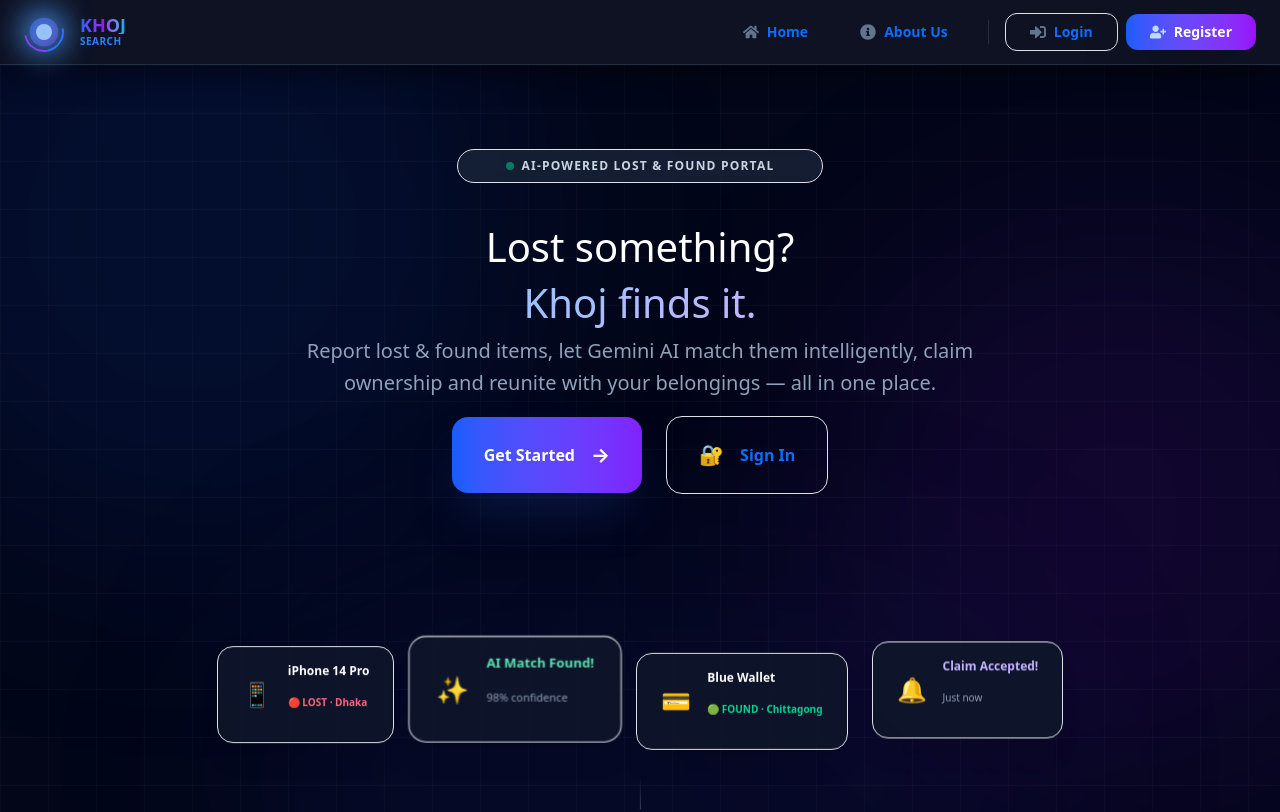
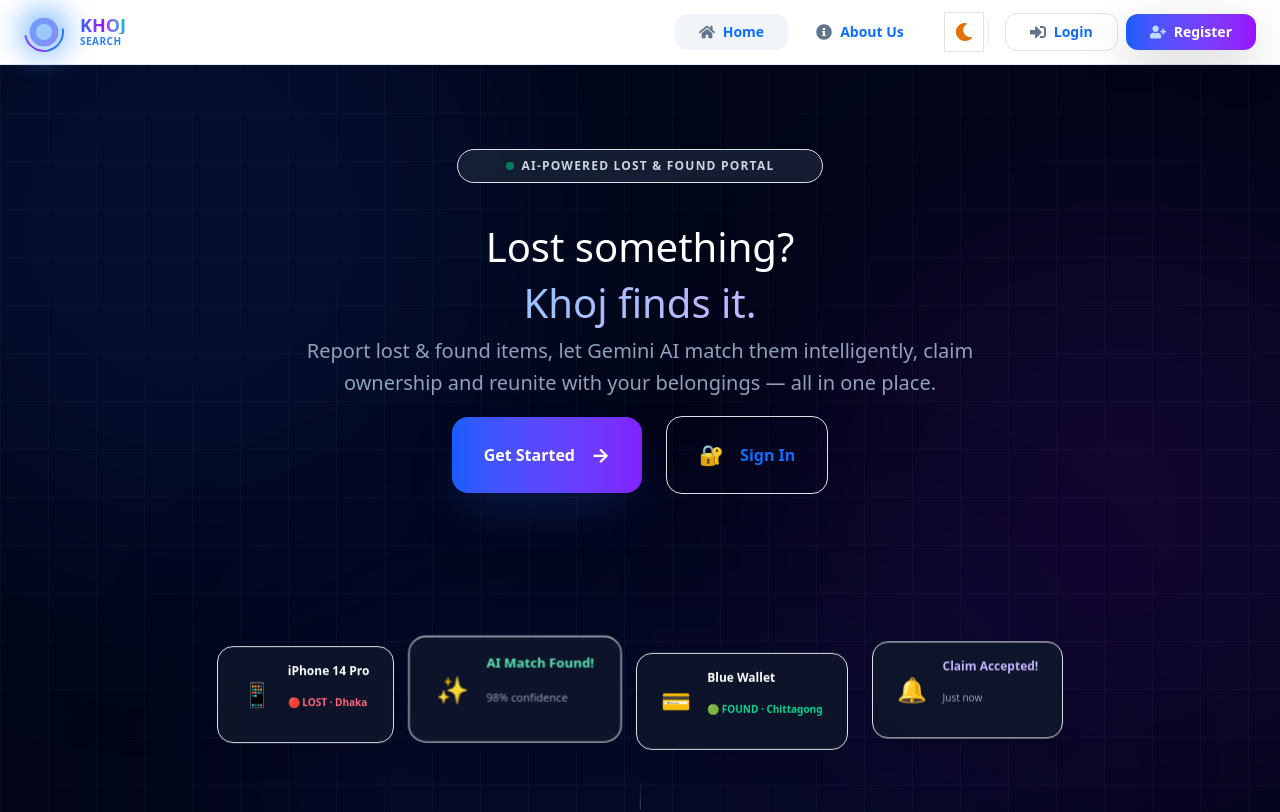
Before and after one commit to Kazi-Ishmamul/Khoj, a React (Vite) app in the folder client/: page / in a window 1280 px wide. Shown: the top 812 px of the page. Built offline with nearby package versions, Linux system fonts and the light colour scheme; the HTML template or start-up script is replaced by a standard one.

Commit message:
feat: implement dark mode toggle in HomeNavbar and MainLayout
- Updated HomeNavbar to include theme toggle button for dark mode.
- Enhanced MainLayout to manage dark mode state and persist it in local storage.
- Modified index.css to support background color transitions for light and dark themes.

```diff
--- a/client/src/components/HomeNavbar.tsx
+++ b/client/src/components/HomeNavbar.tsx
@@ -1,6 +1,6 @@
-import { Link } from 'react-router-dom';
+import { Link, useLocation } from 'react-router-dom';
 import { useState } from 'react';
-import { FaBars, FaTimes, FaHome, FaInfoCircle, FaSignInAlt, FaUserPlus } from 'react-icons/fa';
+import { FaBars, FaTimes, FaHome, FaInfoCircle, FaSignInAlt, FaUserPlus, FaSun, FaMoon } from 'react-icons/fa';
 import KhojLogo from './KhojLogo';
 
 const navLinks = [
@@ -13,13 +13,44 @@ const ctaLinks = [
     { label: 'Register', path: '/register', icon: <FaUserPlus /> },
 ];
 
-const HomeNavbar = () => {
+type HomeNavbarProps = {
+    isHomePage: boolean;
+    homeIsDark: boolean;
+    onToggleHomeTheme: () => void;
+};
+
+const HomeNavbar = ({ isHomePage, homeIsDark, onToggleHomeTheme }: HomeNavbarProps) => {
     const [isOpen, setIsOpen] = useState(false);
+    const location = useLocation();
+
+    const lightHome = isHomePage && !homeIsDark;
+
+    const navShell =
+        'sticky top-0 z-50 border-b backdrop-blur-2xl transition-[background-color,border-color,box-shadow] duration-300';
+    const navClass = lightHome
+        ? `${navShell} border-slate-200/90 bg-white/90 shadow-sm shadow-slate-200/50`
+        : `${navShell} border-slate-700/60 bg-slate-950/95 shadow-xl shadow-black/30`;
+
+    const linkMuted = lightHome
+        ? 'text-slate-600 hover:text-slate-900'
+        : 'text-slate-400 hover:text-white';
+    const iconMuted = lightHome ? 'text-slate-500' : 'text-slate-500';
+    const dividerClass = lightHome ? 'bg-slate-200/80' : 'bg-slate-700/60';
+
+    const loginBtn = lightHome
+        ? 'text-slate-700 border-slate-200 hover:border-slate-300 hover:text-slate-900 hover:bg-slate-50'
+        : 'text-slate-300 border-slate-700 hover:border-slate-500 hover:text-white hover:bg-slate-800/60';
+
+    const mobilePanel = lightHome
+        ? 'border-slate-200/80 bg-white/95'
+        : 'border-slate-700/60 bg-slate-900/90';
+
+    const themeBtn = lightHome
+        ? 'border-slate-200 bg-white text-amber-600 hover:bg-slate-50 hover:border-slate-300'
+        : 'border-slate-700 bg-slate-900 text-amber-300 hover:bg-slate-800 hover:text-amber-200';
 
     return (
-        <nav
-            className="sticky top-0 z-50 border-b border-slate-700/60 bg-slate-950/95 shadow-xl shadow-black/30 backdrop-blur-2xl"
-        >
+        <nav className={navClass}>
             <div className="max-w-7xl mx-auto px-4 sm:px-6">
                 <div className="flex justify-between items-center h-16">
 
@@ -30,32 +61,41 @@ const HomeNavbar = () => {
 
                     {/* Desktop Nav */}
                     <div className="hidden md:flex items-center gap-1">
-                        {/* Regular links */}
                         <div className="flex items-center gap-1 mr-3">
                             {navLinks.map((link) => (
                                 <Link
                                     key={link.path}
                                     to={link.path}
-                                    className="flex items-center gap-2 rounded-xl px-4 py-2 text-sm font-semibold transition-all duration-200 no-underline text-slate-400 hover:text-white"
+                                    className={`flex items-center gap-2 rounded-xl px-4 py-2 text-sm font-semibold transition-all duration-200 no-underline ${linkMuted} ${location.pathname === link.path ? (lightHome ? 'text-slate-900 bg-slate-100' : 'text-white bg-slate-800/50') : ''}`}
                                     style={{ textDecoration: 'none' }}
                                 >
-                                    <span className="text-base text-slate-500">{link.icon}</span>
+                                    <span className={`text-base ${iconMuted}`}>{link.icon}</span>
                                     {link.label}
                                 </Link>
                             ))}
                         </div>
 
-                        {/* Divider */}
-                        <div className="h-6 w-px bg-slate-700/60 mr-3" />
+                        {isHomePage && (
+                            <button
+                                type="button"
+                                onClick={onToggleHomeTheme}
+                                className={`mr-2 flex h-10 w-10 items-center justify-center rounded-xl border transition-all duration-300 focus:outline-none focus-visible:ring-2 focus-visible:ring-violet-500/50 ${themeBtn}`}
+                                aria-label={homeIsDark ? 'Switch to light mode' : 'Switch to dark mode'}
+                                title={homeIsDark ? 'Light mode' : 'Dark mode'}
+                            >
+                                {homeIsDark ? <FaSun className="text-lg" /> : <FaMoon className="text-lg" />}
+                            </button>
+                        )}
 
-                        {/* CTA Links */}
+                        <div className={`h-6 w-px ${dividerClass} mr-3`} />
+
                         <div className="flex items-center gap-2">
                             <Link
                                 to="/login"
-                                className="flex items-center gap-2 rounded-xl px-4 py-2 text-sm font-semibold text-slate-300 border border-slate-700 hover:border-slate-500 hover:text-white hover:bg-slate-800/60 transition-all duration-200 no-underline"
+                                className={`flex items-center gap-2 rounded-xl px-4 py-2 text-sm font-semibold border transition-all duration-200 no-underline ${loginBtn}`}
                                 style={{ textDecoration: 'none' }}
                             >
-                                <FaSignInAlt className="text-base text-slate-500" />
+                                <FaSignInAlt className={`text-base ${iconMuted}`} />
                                 Login
                             </Link>
                             <Link
@@ -69,36 +109,47 @@ const HomeNavbar = () => {
                         </div>
                     </div>
 
-                    {/* Mobile Hamburger */}
+                    <div className="flex items-center gap-2 md:hidden">
+                        {isHomePage && (
+                            <button
+                                type="button"
+                                onClick={onToggleHomeTheme}
+                                className={`flex h-10 w-10 items-center justify-center rounded-xl border transition-all duration-300 focus:outline-none ${themeBtn}`}
+                                aria-label={homeIsDark ? 'Switch to light mode' : 'Switch to dark mode'}
+                            >
+                                {homeIsDark ? <FaSun className="text-base" /> : <FaMoon className="text-base" />}
+                            </button>
+                        )}
                         <button
                             onClick={() => setIsOpen(!isOpen)}
-                        className="md:hidden flex items-center justify-center rounded-xl border border-slate-700 bg-slate-900 p-2.5 text-slate-300 hover:text-white hover:bg-slate-800 transition-all duration-200 focus:outline-none"
+                            className={`flex items-center justify-center rounded-xl border p-2.5 transition-all duration-200 focus:outline-none md:hidden ${lightHome ? 'border-slate-200 bg-white text-slate-700 hover:bg-slate-50' : 'border-slate-700 bg-slate-900 text-slate-300 hover:text-white hover:bg-slate-800'}`}
                             aria-label="Toggle menu"
                         >
                             {isOpen ? <FaTimes className="text-base" /> : <FaBars className="text-base" />}
                         </button>
                     </div>
+                </div>
 
                 {/* Mobile Menu */}
                 <div
                     className={`md:hidden transition-all duration-300 ease-in-out overflow-hidden ${
-                        isOpen ? 'max-h-96 opacity-100 pb-4' : 'max-h-0 opacity-0'
+                        isOpen ? 'max-h-[28rem] opacity-100 pb-4' : 'max-h-0 opacity-0'
                     }`}
                 >
-                    <div className="flex flex-col gap-1 rounded-2xl border border-slate-700/60 bg-slate-900/90 p-2 backdrop-blur-sm mt-2">
+                    <div className={`flex flex-col gap-1 rounded-2xl border p-2 backdrop-blur-sm mt-2 ${mobilePanel}`}>
                         {navLinks.map((link) => (
                             <Link
                                 key={link.path}
                                 to={link.path}
                                 onClick={() => setIsOpen(false)}
-                                className="flex items-center gap-3 rounded-xl px-4 py-3 text-sm font-semibold transition-all duration-200 no-underline text-slate-400 hover:text-white"
+                                className={`flex items-center gap-3 rounded-xl px-4 py-3 text-sm font-semibold transition-all duration-200 no-underline ${linkMuted}`}
                                 style={{ textDecoration: 'none' }}
                             >
-                                <span className="text-base text-slate-500">{link.icon}</span>
+                                <span className={`text-base ${iconMuted}`}>{link.icon}</span>
                                 {link.label}
                             </Link>
                         ))}
-                        <div className="my-1 h-px bg-slate-700/60" />
+                        <div className={`my-1 h-px ${dividerClass}`} />
                         {ctaLinks.map((link) => (
                             <Link
                                 key={link.path}
@@ -107,6 +158,8 @@ const HomeNavbar = () => {
                                 className={`flex items-center gap-3 rounded-xl px-4 py-3 text-sm font-semibold transition-all duration-200 no-underline ${
                                     link.label === 'Register'
                                         ? 'bg-gradient-to-r from-blue-600 to-purple-600 text-white'
+                                        : lightHome
+                                          ? 'text-slate-700 border border-slate-200 hover:bg-slate-50'
                                           : 'text-slate-300 border border-slate-700 hover:bg-slate-800/60 hover:text-white'
                                 }`}
                                 style={{ textDecoration: 'none' }}
--- a/client/src/index.css
+++ b/client/src/index.css
@@ -11,11 +11,17 @@
 html,
 body {
   font-family: 'Inter', sans-serif;
-  background-color: #020617;
+  background-color: #f8fafc;
   margin: 0;
   padding: 0;
   -webkit-font-smoothing: antialiased;
   -moz-osx-font-smoothing: grayscale;
+  transition: background-color 0.35s ease, color 0.35s ease;
+}
+
+html.dark,
+html.dark body {
+  background-color: #020617;
 }
 
 .layout {
--- a/client/src/layouts/MainLayout.tsx
+++ b/client/src/layouts/MainLayout.tsx
@@ -1,13 +1,49 @@
 import { Outlet, useLocation } from 'react-router-dom';
+import { useCallback, useEffect, useState } from 'react';
 import HomeNavbar from '../components/HomeNavbar';
+
+const HOME_THEME_KEY = 'khoj-home-theme';
 
 const MainLayout = () => {
     const location = useLocation();
     const isHomePage = location.pathname === '/';
 
+    const [homeIsDark, setHomeIsDark] = useState(() => {
+        if (typeof window === 'undefined') return false;
+        try {
+            return localStorage.getItem(HOME_THEME_KEY) === 'dark';
+        } catch {
+            return false;
+        }
+    });
+
+    useEffect(() => {
+        if (!isHomePage) {
+            document.documentElement.classList.remove('dark');
+            return;
+        }
+        document.documentElement.classList.toggle('dark', homeIsDark);
+    }, [isHomePage, homeIsDark]);
+
+    const toggleHomeTheme = useCallback(() => {
+        setHomeIsDark((prev) => {
+            const next = !prev;
+            try {
+                localStorage.setItem(HOME_THEME_KEY, next ? 'dark' : 'light');
+            } catch {
+                /* ignore quota / private mode */
+            }
+            return next;
+        });
+    }, []);
+
     return (
         <>
-            <HomeNavbar />
+            <HomeNavbar
+                isHomePage={isHomePage}
+                homeIsDark={homeIsDark}
+                onToggleHomeTheme={toggleHomeTheme}
+            />
             <main
                 className={isHomePage ? 'w-full' : 'container'}
                 style={isHomePage ? { padding: 0, margin: 0 } : undefined}
```
Lines whose indentation alone changed are shown as unchanged.
